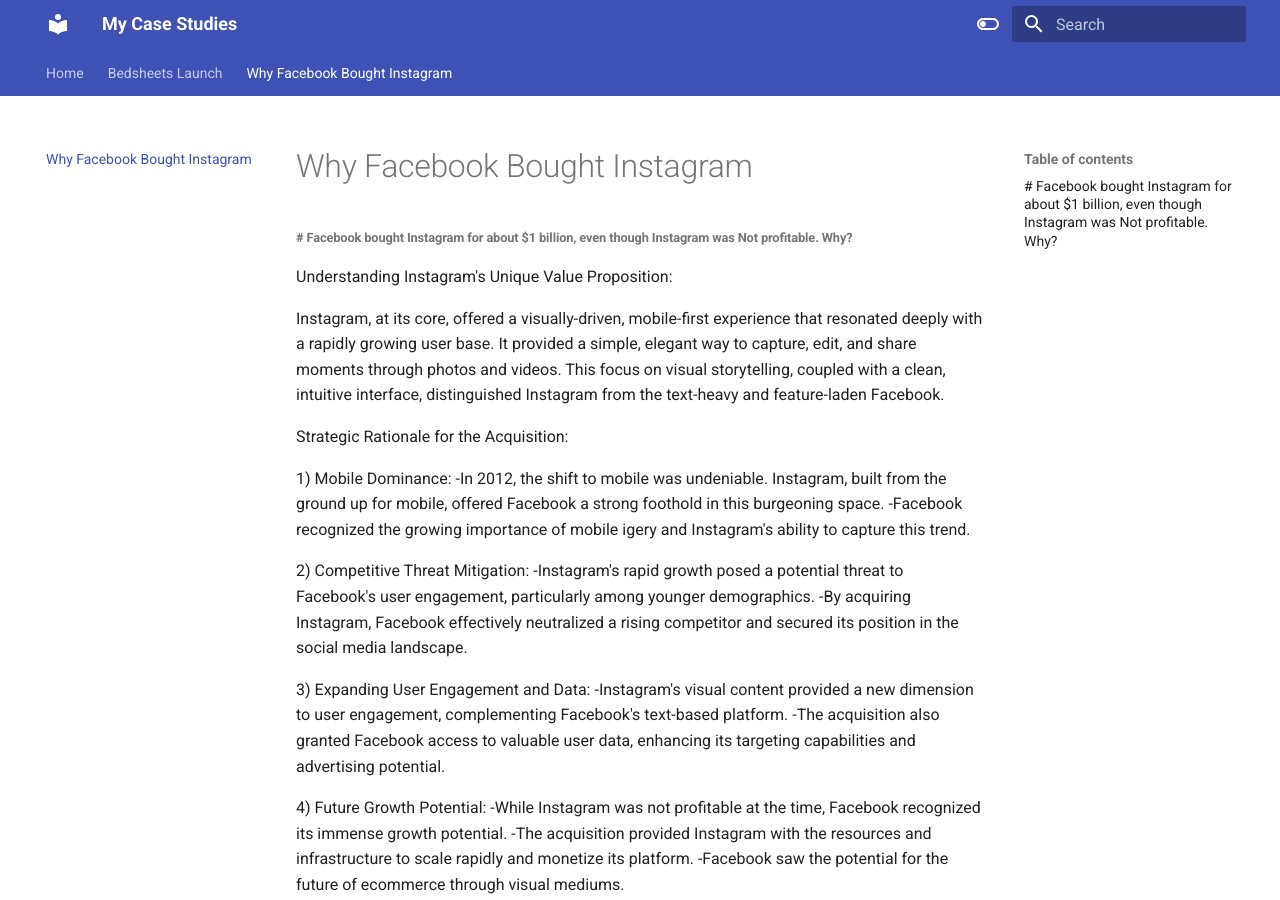
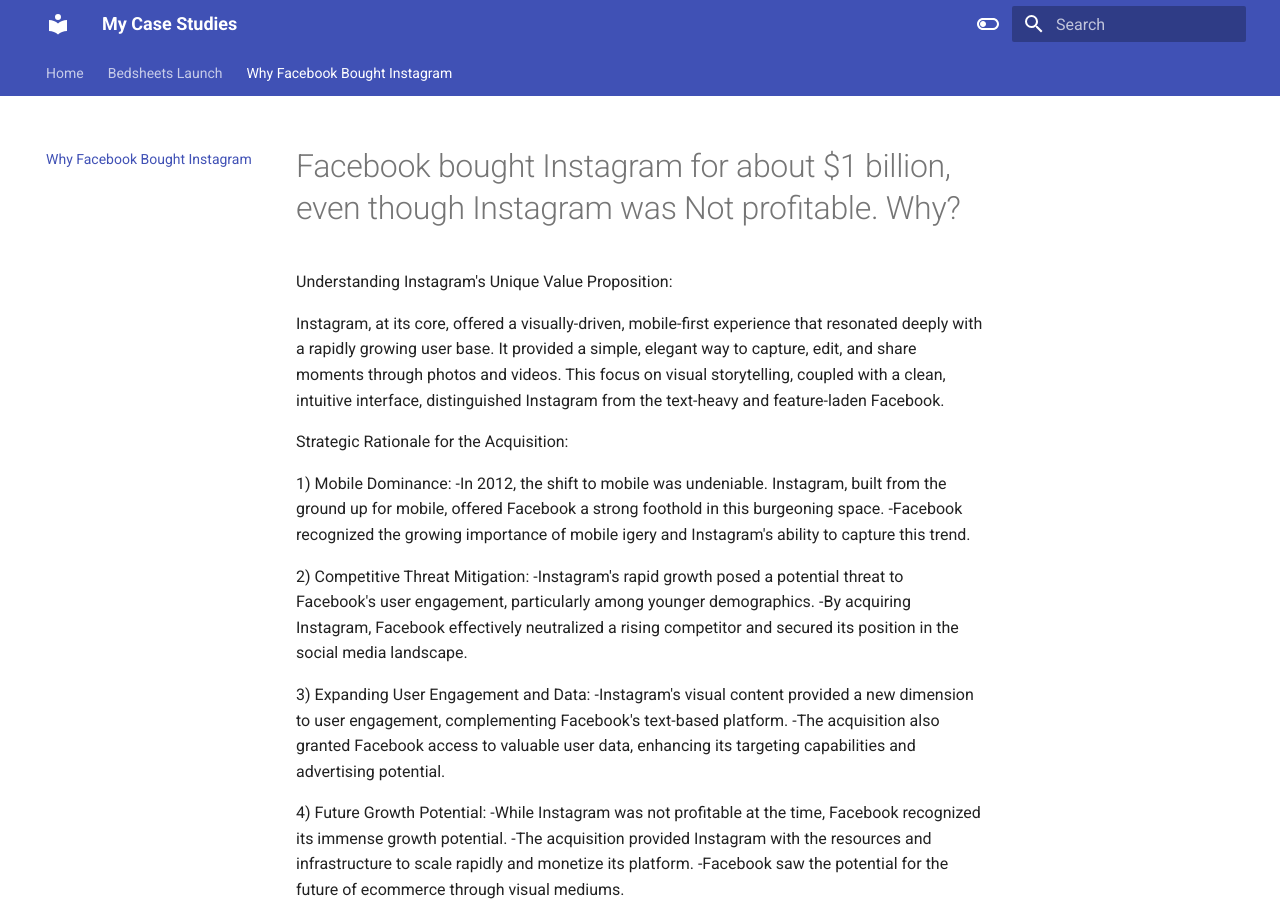
Before and after one commit to naveedhsk/ai-reliability-rag, an MkDocs documentation site: the page built from docs/instagram.md, in a window 1280 px wide and 900 px high. Built offline with MkDocs 1.6.1 and Material for MkDocs 9.7.7, drawn with Linux system fonts in a browser that asks for light colours.

Commit message:
Update instagram.md

```diff
--- a/docs/instagram.md
+++ b/docs/instagram.md
@@ -1,4 +1,4 @@
-####### Facebook bought Instagram for about $1 billion, even though Instagram was Not profitable. Why? ##########
+# Facebook bought Instagram for about $1 billion, even though Instagram was Not profitable. Why?
 
 Understanding Instagram's Unique Value Proposition:
 
```
